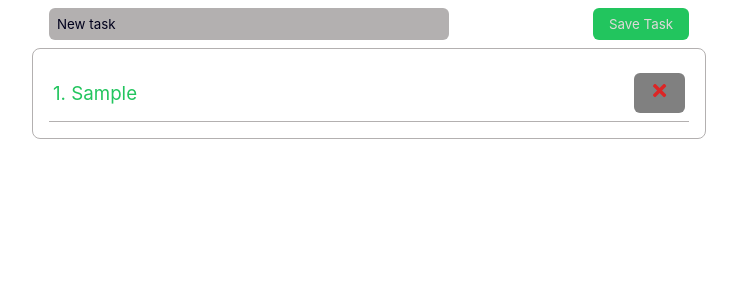
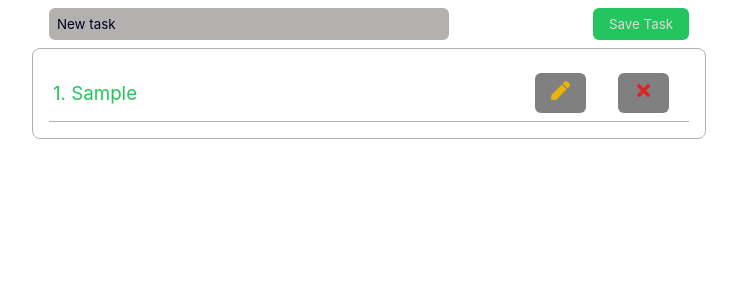
Before and after one commit to GHOST-Aram/react-task-app-odin, a React (Create React App) app: page / in a window 1280 px wide. Both pictures are taken after typing "Sample" into the empty fields and a click on the input "Save Task". Shown: the top 300 px of the page, without its empty margins (271-1008 px from the left). Built offline with nearby package versions, Linux system fonts and the light colour scheme.

Commit message:
feat: Create and Render Edit Button

```diff
--- a/src/components/button.js
+++ b/src/components/button.js
@@ -2,7 +2,7 @@ import React from 'react'
 
 export const Button = ({Icon, handleClick, textClass}) => {
   return (
-    <button className = {`bg-gray ${textClass}  text-lg py-4 px-8 border-none rounded-md`}
+    <button className = {`bg-gray ${textClass}  text-lg py-4 px-8 border-none rounded-md mx-8`}
     onClick={handleClick}>
         <Icon/>
       </button>
--- a/src/components/task.js
+++ b/src/components/task.js
@@ -1,11 +1,15 @@
 import React from 'react'
 import Button from './button'
 import {FaTimes} from 'react-icons/fa'
+import {FaPen} from 'react-icons/fa'
 
-const Task = ({index, task, deleteTask}) => {
+const Task = ({index, task, deleteTask, editTask}) => {
   return (<li key={task.id} className='flex flex-row justify-between items-center text-green-500 py-4 px-2 border-b-1 border-light-gray'>
     <h3 className='font-light'>{index + 1}.  {task.text}</h3>
-    <Button Icon={FaTimes} handleClick={() => deleteTask(task.id)} textClass={'text-red-500'}/>
+    <div>
+      <Button Icon={FaPen} handleClick={() => editTask(task.id)} textClass={'text-yellow-500'}/>
+      <Button Icon={FaTimes} handleClick={() => deleteTask(task.id)} textClass={'text-red-500'}/>
+    </div>
     </li>)
 }
 
--- a/src/index.css
+++ b/src/index.css
@@ -75,6 +75,9 @@ input[type=text]::placeholder{
 li{
   list-style: none;
 }
+.mx-8{
+  margin-inline: 1rem;
+}
 .outline-none:focus{
   outline: none;
 }
@@ -102,6 +105,9 @@ li{
 .text-green-500{
   color: rgb(34 197 94);
 }
+.text-yellow-500{
+  color: rgb(234 179 8);
+}
 .text-left{
   text-align: left;
 }
```
